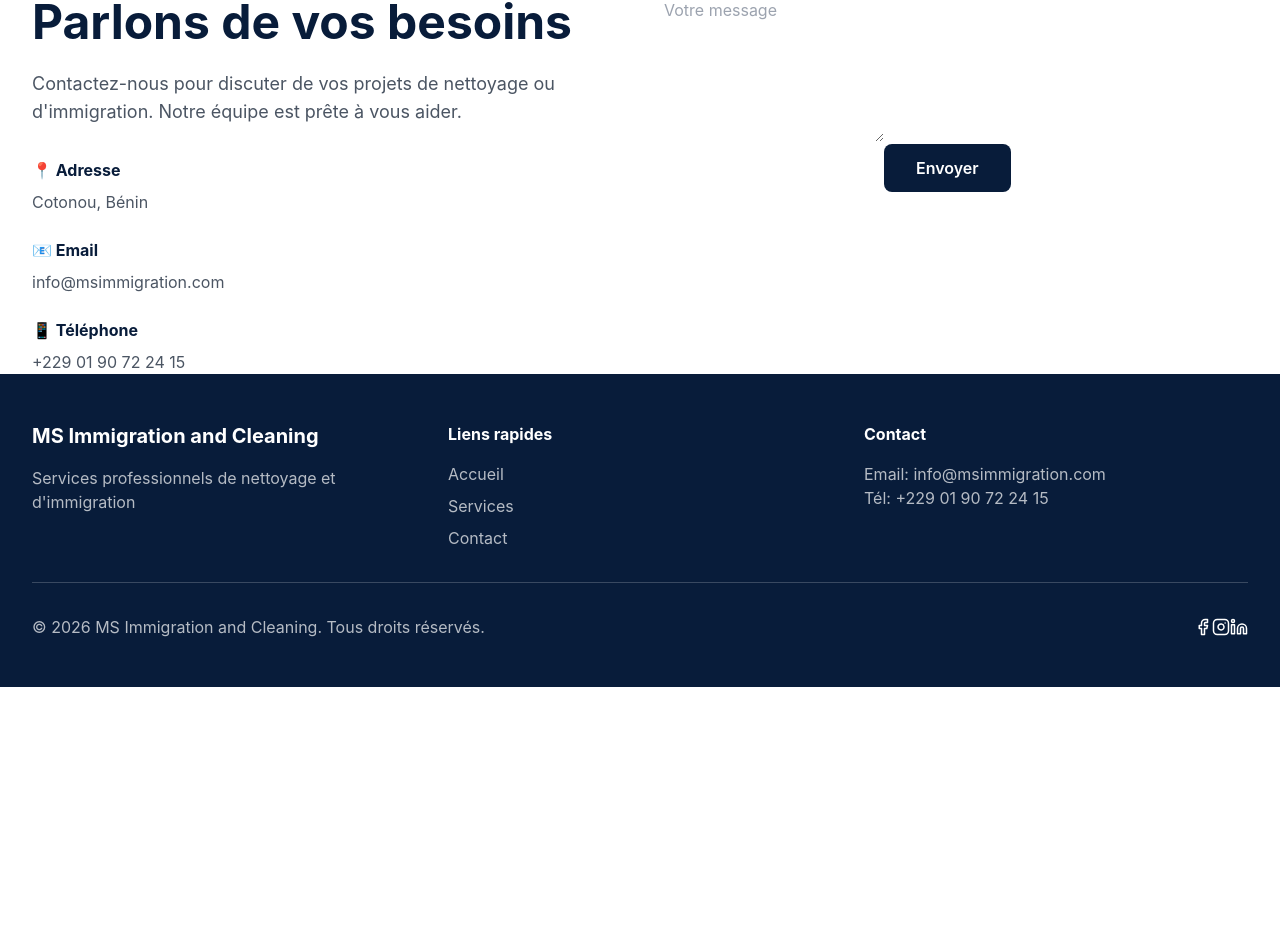
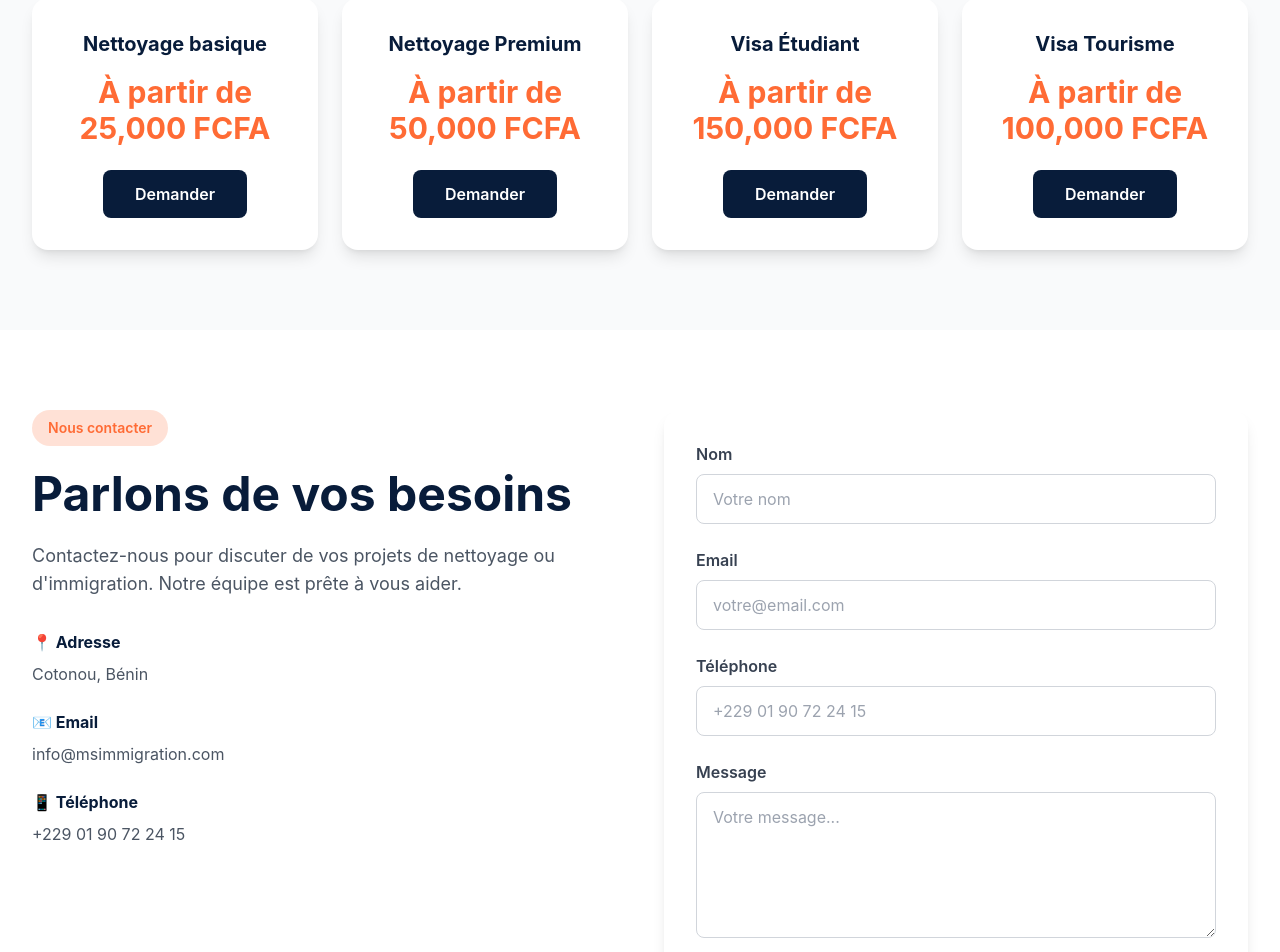
Before and after one commit to MSIC2/MS-IMMIGRATION-AND-CLEANING1, a Next.js app: page / in a window 1280 px wide. Shown: the part 1838-2790 px from the top of the page. Before the commit the page ends 2525 px from the top, so only its background shows below. Built offline with nearby package versions, Linux system fonts and the light colour scheme; no server answers.

Commit message:
Add all missing components and utilities

```diff
--- /dev/null
+++ b/src/components/Badge.tsx
@@ -0,0 +1,13 @@
+"use client";
+
+export interface BadgeProps {
+  title: string;
+}
+
+export default function Badge({ title }: BadgeProps) {
+  return (
+    <span className="inline-block bg-secondary/20 text-secondary px-4 py-2 rounded-full text-sm font-semibold">
+      {title}
+    </span>
+  );
+}
--- /dev/null
+++ b/src/components/Button.tsx
@@ -0,0 +1,20 @@
+"use client";
+
+import Link from "next/link";
+
+export interface ButtonProps {
+  title: string;
+  href: string;
+  className?: string;
+}
+
+export default function Button({ title, href, className = "" }: ButtonProps) {
+  return (
+    <Link
+      href={href}
+      className={`btn btn-primary ${className}`}
+    >
+      {title}
+    </Link>
+  );
+}
--- /dev/null
+++ b/src/components/ContactForm.tsx
@@ -0,0 +1,83 @@
+"use client";
+
+import { useState } from "react";
+
+export default function ContactForm() {
+  const [formData, setFormData] = useState({
+    name: "",
+    email: "",
+    phone: "",
+    message: "",
+  });
+
+  const handleChange = (e: React.ChangeEvent<HTMLInputElement | HTMLTextAreaElement>) => {
+    const { name, value } = e.target;
+    setFormData(prev => ({ ...prev, [name]: value }));
+  };
+
+  const handleSubmit = async (e: React.FormEvent<HTMLFormElement>) => {
+    e.preventDefault();
+    console.log("Form submitted:", formData);
+    // Add your form submission logic here
+    alert("Merci pour votre message! Nous vous répondrons bientôt.");
+    setFormData({ name: "", email: "", phone: "", message: "" });
+  };
+
+  return (
+    <form onSubmit={handleSubmit} className="bg-white rounded-2xl p-8 shadow-lg">
+      <div className="mb-6">
+        <label className="block text-gray-700 font-semibold mb-2">Nom</label>
+        <input
+          type="text"
+          name="name"
+          value={formData.name}
+          onChange={handleChange}
+          required
+          className="w-full px-4 py-3 border border-gray-300 rounded-lg focus:outline-none focus:border-secondary"
+          placeholder="Votre nom"
+        />
+      </div>
+      <div className="mb-6">
+        <label className="block text-gray-700 font-semibold mb-2">Email</label>
+        <input
+          type="email"
+          name="email"
+          value={formData.email}
+          onChange={handleChange}
+          required
+          className="w-full px-4 py-3 border border-gray-300 rounded-lg focus:outline-none focus:border-secondary"
+          placeholder="votre@email.com"
+        />
+      </div>
+      <div className="mb-6">
+        <label className="block text-gray-700 font-semibold mb-2">Téléphone</label>
+        <input
+          type="tel"
+          name="phone"
+          value={formData.phone}
+          onChange={handleChange}
+          className="w-full px-4 py-3 border border-gray-300 rounded-lg focus:outline-none focus:border-secondary"
+          placeholder="+229 01 90 72 24 15"
+        />
+      </div>
+      <div className="mb-6">
+        <label className="block text-gray-700 font-semibold mb-2">Message</label>
+        <textarea
+          name="message"
+          value={formData.message}
+          onChange={handleChange}
+          required
+          rows={5}
+          className="w-full px-4 py-3 border border-gray-300 rounded-lg focus:outline-none focus:border-secondary"
+          placeholder="Votre message..."
+        />
+      </div>
+      <button
+        type="submit"
+        className="w-full btn btn-primary text-lg"
+      >
+        Envoyer le message
+      </button>
+    </form>
+  );
+}
--- /dev/null
+++ b/src/components/Section.tsx
@@ -0,0 +1,17 @@
+"use client";
+
+export interface SectionProps {
+  children: React.ReactNode;
+  id?: string;
+  className?: string;
+}
+
+export default function Section({ children, id, className = "" }: SectionProps) {
+  return (
+    <section id={id} className={`py-20 ${className}`}>
+      <div className="container">
+        {children}
+      </div>
+    </section>
+  );
+}
--- /dev/null
+++ b/src/components/SocialLinks.tsx
@@ -0,0 +1,19 @@
+"use client";
+
+import { Facebook, Instagram, Linkedin } from "lucide-react";
+
+export default function SocialLinks() {
+  return (
+    <div className="flex gap-4">
+      <a href="#" className="hover:text-secondary transition-colors">
+        <Facebook size={24} />
+      </a>
+      <a href="#" className="hover:text-secondary transition-colors">
+        <Instagram size={24} />
+      </a>
+      <a href="#" className="hover:text-secondary transition-colors">
+        <Linkedin size={24} />
+      </a>
+    </div>
+  );
+}
--- /dev/null
+++ b/src/components/WhatsAppButton.tsx
@@ -0,0 +1,16 @@
+"use client";
+
+import { MessageCircle } from "lucide-react";
+
+export default function WhatsAppButton() {
+  return (
+    <a
+      href="https://wa.me/22901907224"
+      target="_blank"
+      rel="noopener noreferrer"
+      className="fixed bottom-8 right-8 bg-green-500 text-white p-4 rounded-full shadow-lg hover:bg-green-600 transition-colors z-50"
+    >
+      <MessageCircle size={28} />
+    </a>
+  );
+}
--- /dev/null
+++ b/src/lib/animations.ts
@@ -0,0 +1,23 @@
+export const fadeUp = {
+  initial: { opacity: 0, y: 20 },
+  whileInView: { opacity: 1, y: 0 },
+  transition: { duration: 0.6 },
+};
+
+export const fadeLeft = {
+  initial: { opacity: 0, x: -60 },
+  whileInView: { opacity: 1, x: 0 },
+  transition: { duration: 0.6 },
+};
+
+export const fadeRight = {
+  initial: { opacity: 0, x: 60 },
+  whileInView: { opacity: 1, x: 0 },
+  transition: { duration: 0.6 },
+};
+
+export const scaleUp = {
+  initial: { opacity: 0, scale: 0.8 },
+  whileInView: { opacity: 1, scale: 1 },
+  transition: { duration: 0.6 },
+};
--- /dev/null
+++ b/src/lib/constants.ts
@@ -0,0 +1,18 @@
+export const pricing = [
+  {
+    title: "Nettoyage basique",
+    price: "À partir de 25,000 FCFA",
+  },
+  {
+    title: "Nettoyage Premium",
+    price: "À partir de 50,000 FCFA",
+  },
+  {
+    title: "Visa Étudiant",
+    price: "À partir de 150,000 FCFA",
+  },
+  {
+    title: "Visa Tourisme",
+    price: "À partir de 100,000 FCFA",
+  },
+];
--- /dev/null
+++ b/src/lib/utils.ts
@@ -0,0 +1,9 @@
+export const currentYear = () => new Date().getFullYear();
+
+export const formatDate = (date: Date) => {
+  return new Date(date).toLocaleDateString("fr-FR", {
+    year: "numeric",
+    month: "long",
+    day: "numeric",
+  });
+};
```
